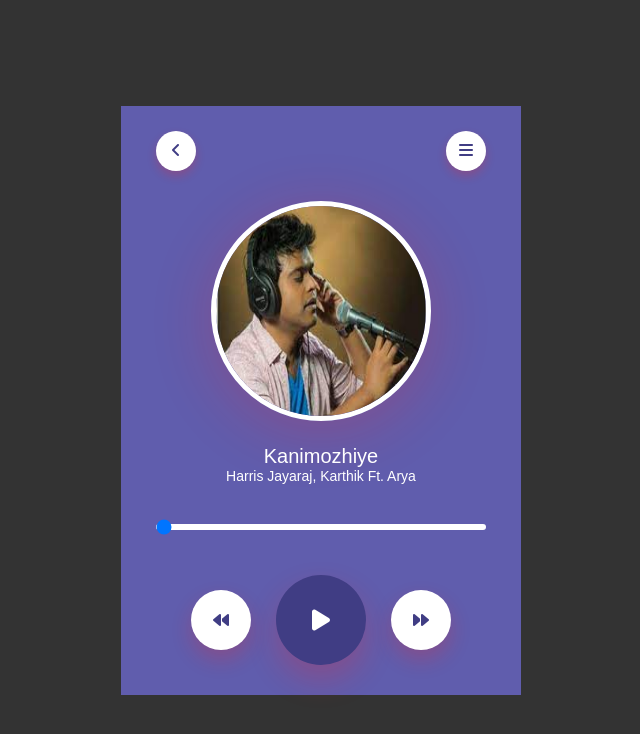
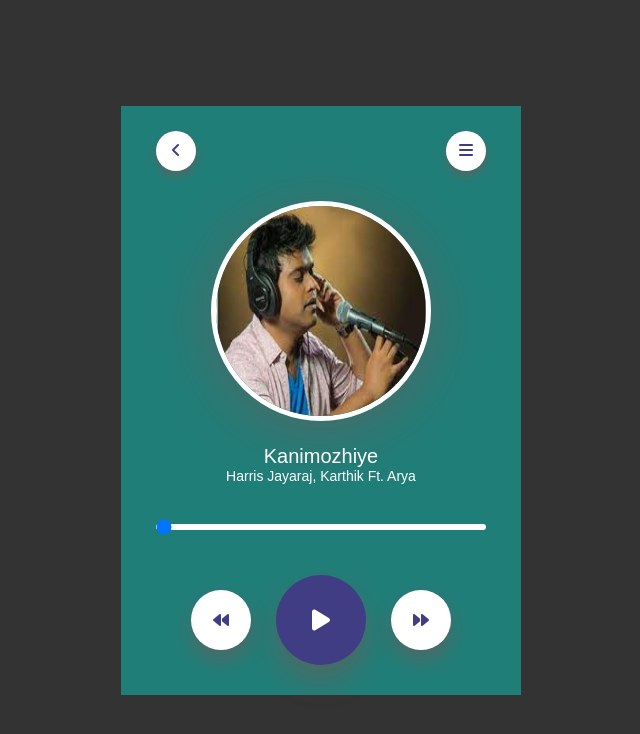
Before and after one commit to ParthaM12/JavaScript---Projects, a plain HTML site: page Music Player/index.html in a window 1280 px wide. Shown: the whole page, without its empty margins (319-959 px from the left). Drawn offline with Linux system fonts and the light colour scheme.

Commit message:
theme change

```diff
--- a/Music Player/style.css
+++ b/Music Player/style.css
@@ -15,7 +15,7 @@
     display: flex;
 }
 .music-player{
-    background: #605dad;
+    background: #207e79;
     width: 400px;
     padding: 25px 35px;
     text-align: center;
```
